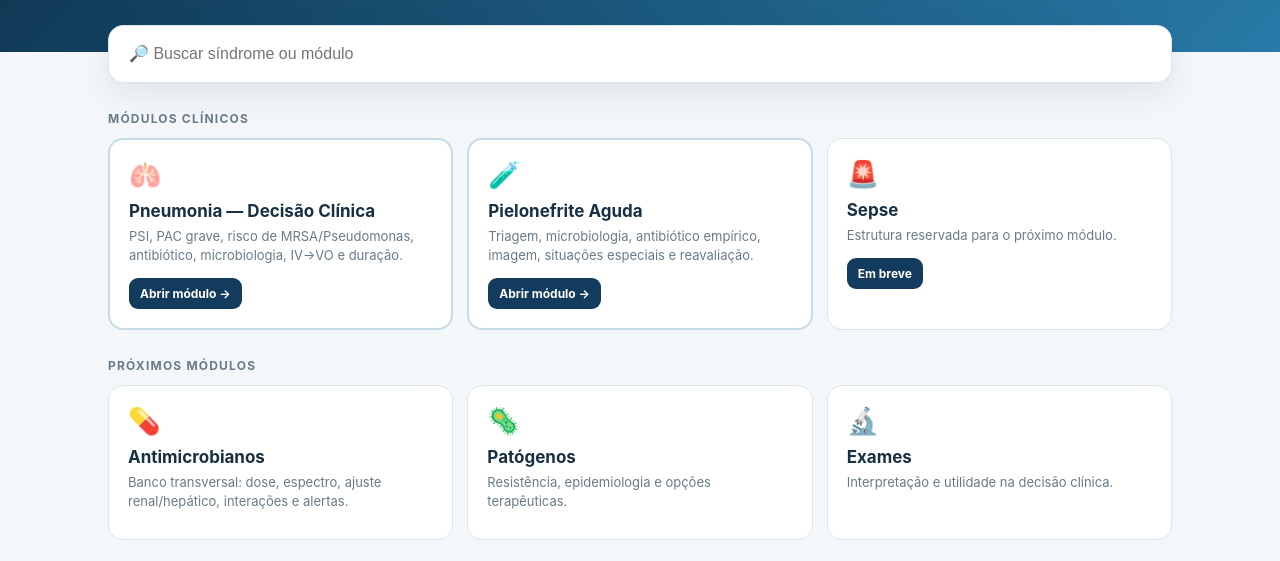
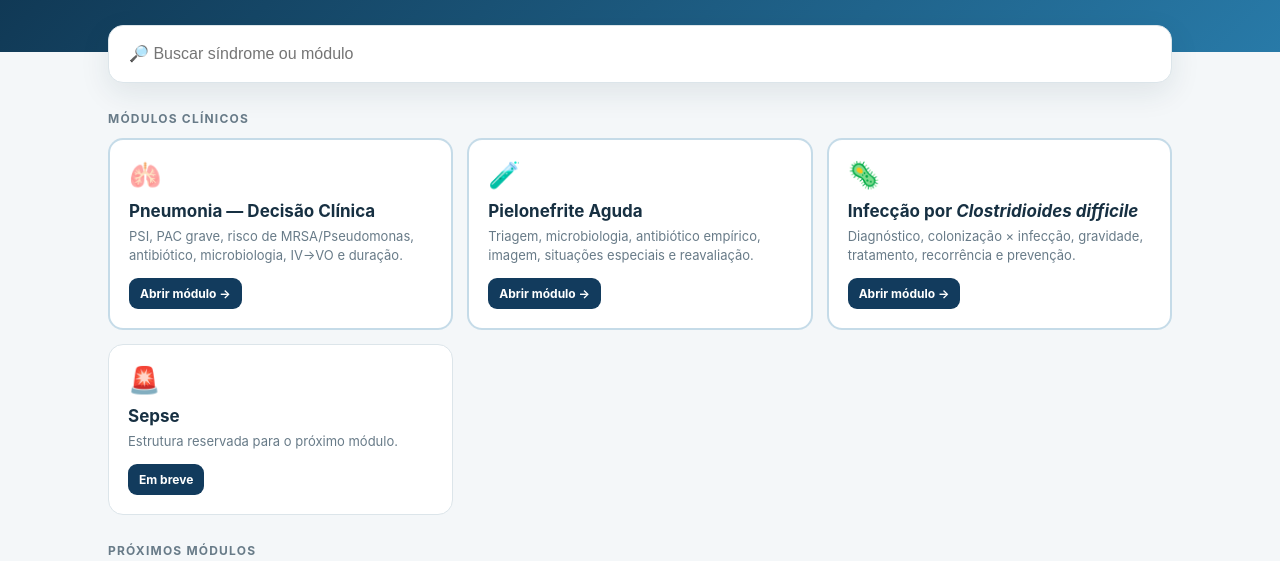
Before and after one commit to marcelloleal80/infecto-consult-pwa, a plain HTML site: page index.html in a window 1280 px wide. Shown: the part 180-741 px from the top of the page. Drawn offline with Linux system fonts and the light colour scheme.

Commit message:
Update index.html

```diff
--- a/index.html
+++ b/index.html
@@ -45,7 +45,8 @@ footer{text-align:center;color:var(--muted);font-size:11px;padding:25px}
 <div class="section"><h2>Módulos clínicos</h2><div class="grid">
 <div class="card feature" onclick="openModule('pneumonia.html')"><div class="ico">🫁</div><h3>Pneumonia — Decisão Clínica</h3><p>PSI, PAC grave, risco de MRSA/Pseudomonas, antibiótico, microbiologia, IV→VO e duração.</p><span class="open">Abrir módulo →</span></div>
 <div class="card feature" onclick="openModule('pielonefrite.html')"><div class="ico">🧪</div><h3>Pielonefrite Aguda</h3><p>Triagem, microbiologia, antibiótico empírico, imagem, situações especiais e reavaliação.</p><span class="open">Abrir módulo →</span></div>
-<div class="card"><div class="ico">🚨</div><h3>Sepse</h3><p>Estrutura reservada para o próximo módulo.</p><span class="open">Em breve</span></div>
+<div class="card feature" onclick="openModule('clostridioides_difficile.html')"><div class="ico">🦠</div><h3>Infecção por <i>Clostridioides difficile</i></h3><p>Diagnóstico, colonização × infecção, gravidade, tratamento, recorrência e prevenção.</p><span class="open">Abrir módulo →</span></div>
+ <div class="card"><div class="ico">🚨</div><h3>Sepse</h3><p>Estrutura reservada para o próximo módulo.</p><span class="open">Em breve</span></div>
 </div></div>
 <div class="section"><h2>Próximos módulos</h2><div class="grid">
 <div class="card"><div class="ico">💊</div><h3>Antimicrobianos</h3><p>Banco transversal: dose, espectro, ajuste renal/hepático, interações e alertas.</p></div>
```
